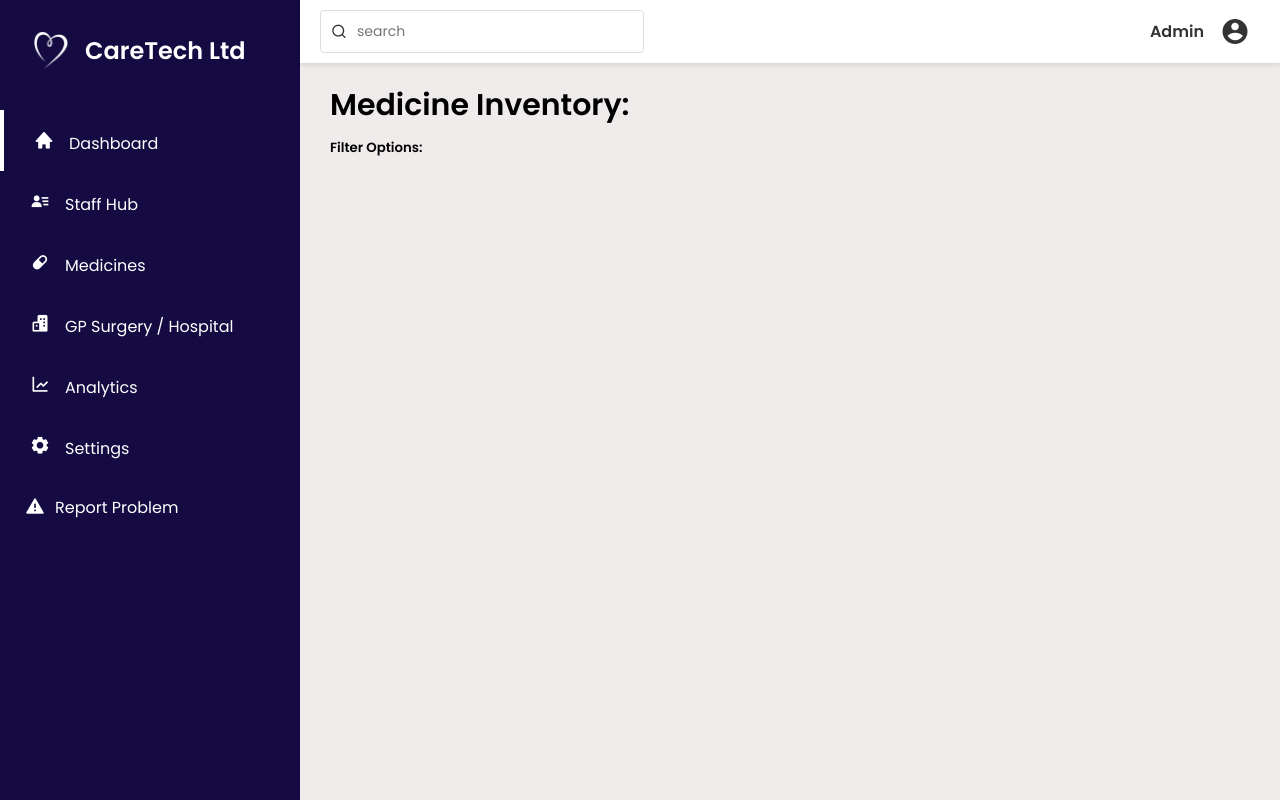
After one commit to BansariSanghvi/caretech_solutions, a PHP site: page /medicineList.php in a window 1280 px wide. The commit adds this page. Run offline with PHP 8.4, Linux system fonts and the light colour scheme; some libraries are stand-ins or nearby versions.

Commit message:
Connected the Medical Inventory Page to sidebar and added the template code onto this page

```diff
--- a/common/sidebar.php
+++ b/common/sidebar.php
@@ -6,7 +6,7 @@
             <div class="items">
                 <li><i class='bx bxs-home'></i><a href="index.php">Dashboard</a></li>
                 <li><i class='bx bxs-user-detail'></i><a href="staff_hub.php">Staff Hub</a></li>
-                <li><i class='bx bxs-capsule'></i><a href="#">Medicines</a></li>
+                <li><i class='bx bxs-capsule'></i><a href="medicineList.php">Medicines</a></li>
                 <li><i class='bx bxs-buildings'></i><a href="#">GP Surgery / Hospital</a></li>
                 <li><i class='bx bx-line-chart'></i><a href="#">Analytics</a></li>
                 <li><i class='bx bxs-cog'></i><a href="#">Settings</a></li>
--- /dev/null
+++ b/medicineList.php
@@ -0,0 +1,45 @@
+<!DOCTYPE html>
+<html lang="en">
+<head>
+    <meta charset="UTF-8">
+    <meta name="viewport" content="width=device-width, initial-scale=1.0">
+    <link rel="shortcut icon" href="assets/img/favicon.png" type="image/x-icon">
+    <link href="https://cdn.jsdelivr.net/npm/remixicon@3.0.0/fonts/remixicon.css" rel="stylesheet">
+    <link rel="stylesheet" href="css/main_theme.css">
+    <link href='https://unpkg.com/boxicons@2.1.4/css/boxicons.min.css' rel='stylesheet'>
+    <title>Medicine List</title>
+</head>
+<body>
+    <div class="container">
+      <!--------------------Side Menu------------ -->
+         <!--------------------Side Menu------------ -->
+      <?php  include("common/sidebar.php"); ?>
+
+<!-------------------Header------------------->
+<div class="main-content">
+
+<?php  include("common/navbar.php"); ?>
+            <!------------------Inner Section------------------>
+            <div class="inside-content">
+               <section class="staff_section" id ='staff_hub'>
+                  <h2 class="page_title">Medicine Inventory:</h2>
+
+                  <section class="filter" id="filter_option">
+                    <h5 style = "margin-left: 30px ; margin-top: 10px">Filter Options:</h5>
+
+                    <!-------Add the other elements under this------>
+
+                  </section>
+
+
+               </section>
+            </div>
+
+        </div>
+    </div>
+
+
+
+    <script src="assets/js/main.js"></script>
+</body>
+</html>
```
Also changed, not shown: medicalBranches.php (added, +45 -0 lines).
